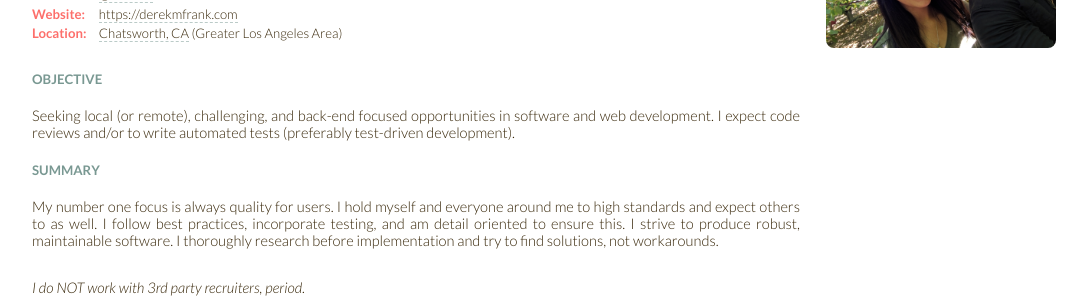
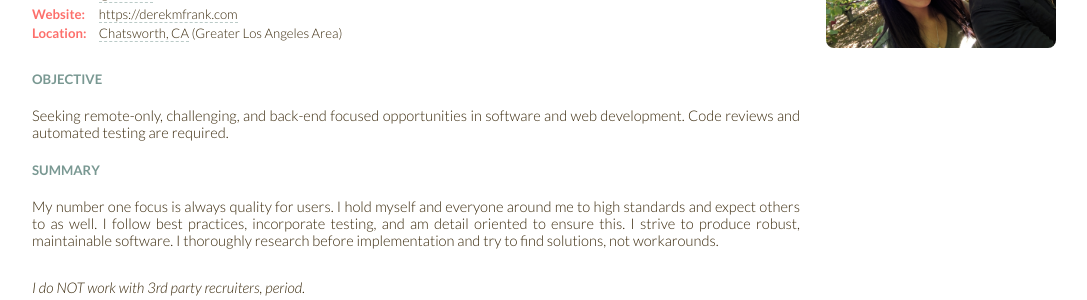
Before and after one commit to defrank/defrank.github.io, a Jekyll site: the page built from resume.html, in a window 1280 px wide. Shown: the part 175-475 px from the top of the page, without its empty margins (96-1183 px from the left). Built offline with Jekyll 4.4.1, drawn with Linux system fonts in a browser that asks for light colours.

Commit message:
chore(resume): Update goals to remote-only

```diff
--- a/resume.html
+++ b/resume.html
@@ -612,9 +612,8 @@ layout: blank
     <section id="objective">
         <!--What skill set can I develop to enhance my career?-->
         <h3>Objective</h3>
-        <p>Seeking local (or remote), challenging, and back-end focused opportunities in software
-        and web development.  I expect code reviews and/or to write automated tests (preferably
-        test-driven development).</p>
+        <p>Seeking remote-only, challenging, and back-end focused opportunities in software
+        and web development.  Code reviews and automated testing are required.</p>
     </section>
 
     <div class="page-break"></div>
```
